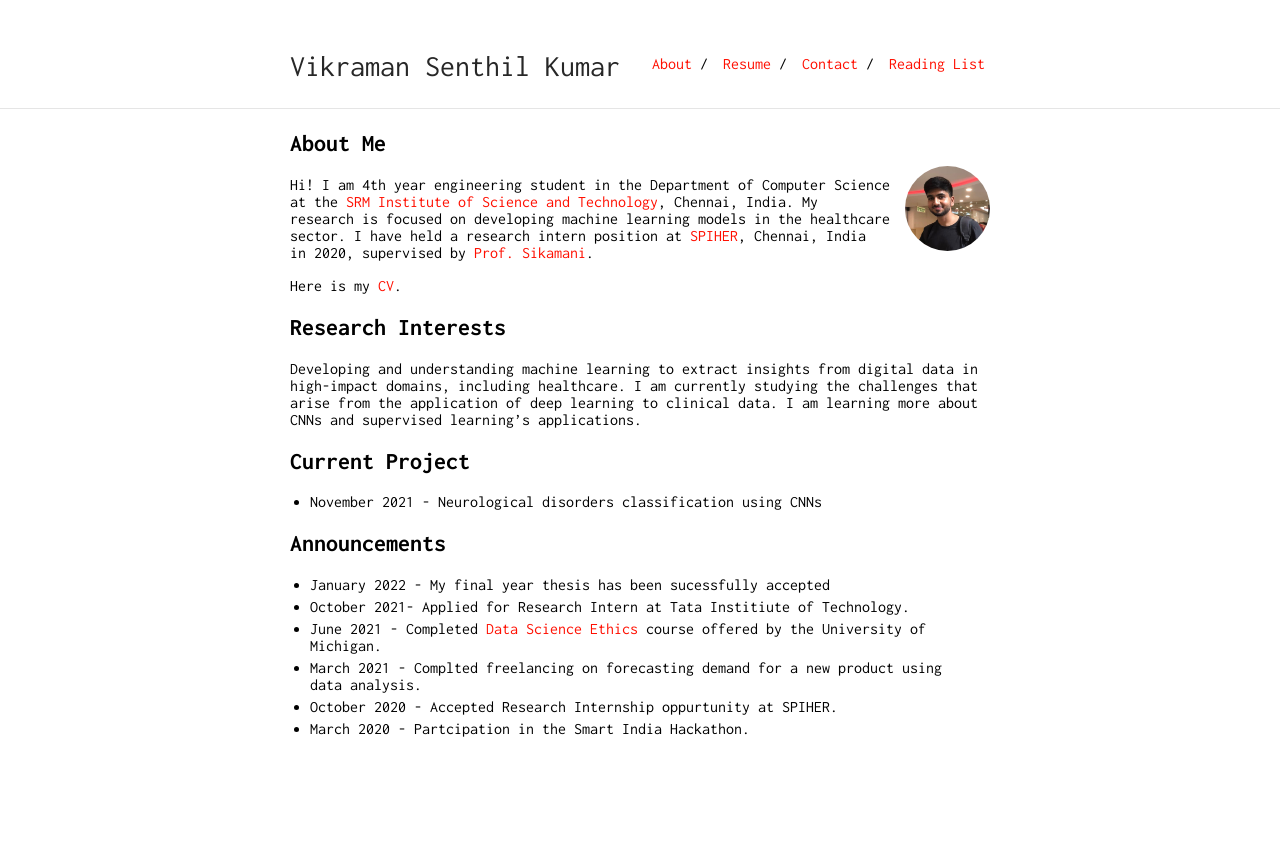
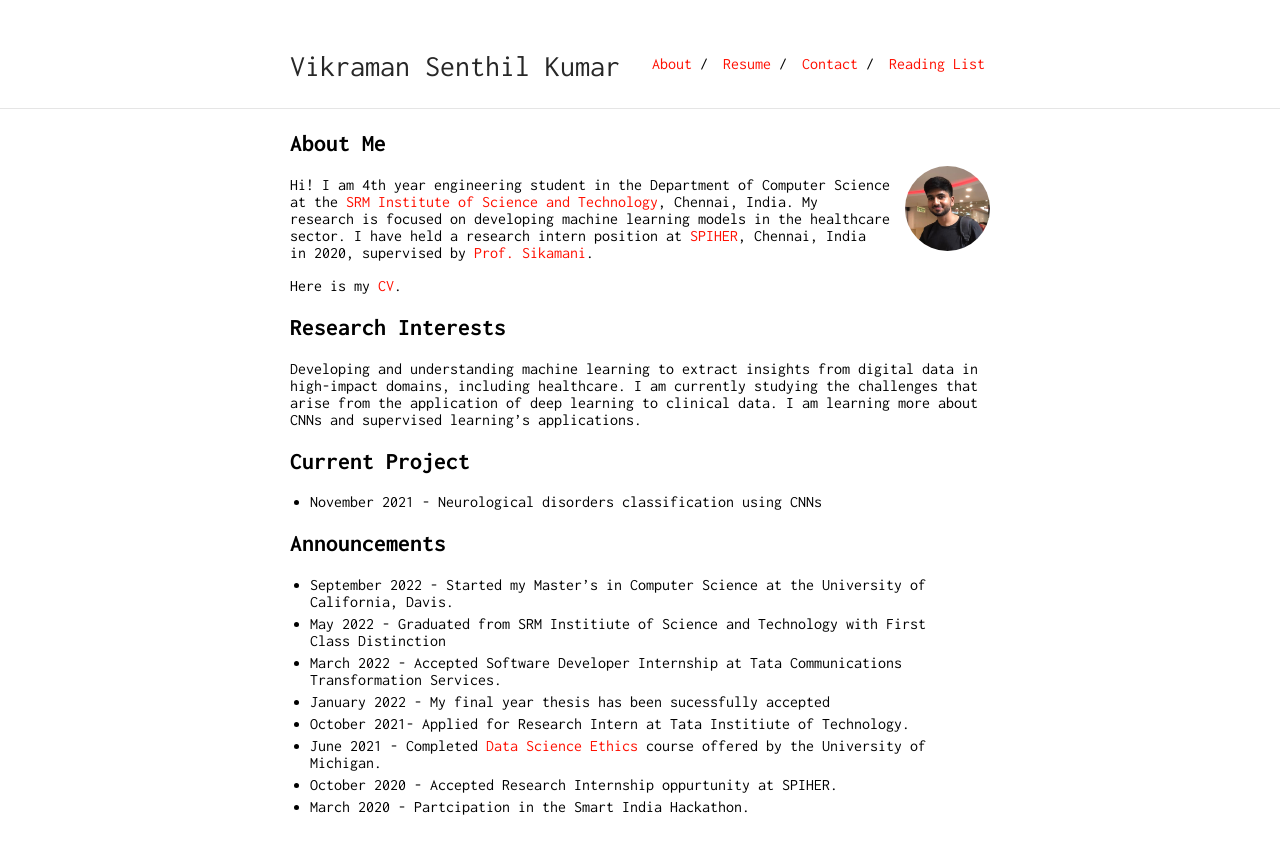
Before and after one commit to Vikramansen/vikramansen.github.io, a Jekyll site: the page built from index.md, in a window 1280 px wide. Shown: the top 854 px of the page. Built offline with Jekyll 4.4.1, drawn with Linux system fonts in a browser that asks for light colours; our own code applies the rules of GitHub Pages for plain Markdown files.

Commit message:
Update index.md

```diff
--- a/index.md
+++ b/index.md
@@ -20,10 +20,12 @@ Developing and understanding machine learning to extract insights from digital d
 
 ## Announcements
 
+- September 2022 - Started my Master's in Computer Science at the University of California, Davis.
+- May 2022 - Graduated from SRM Institiute of Science and Technology with First Class Distinction
+- March 2022 - Accepted Software Developer Internship at Tata Communications Transformation Services.
 - January 2022 - My final year thesis has been sucessfully accepted
 - October 2021- Applied for Research Intern at Tata Institiute of Technology.
 - June 2021 - Completed [Data Science Ethics](https://www.coursera.org/account/accomplishments/verify/Q67EG39EXSDH?utm_source=link&utm_medium=certificate&utm_content=cert_image&utm_campaign=sharing_cta&utm_product=course) course offered by the
 University of Michigan.
-- March 2021 - Complted freelancing on forecasting demand for a new product using data analysis.
 - October 2020 - Accepted Research Internship oppurtunity at SPIHER.
 - March  2020 - Partcipation in the Smart India Hackathon.
```
